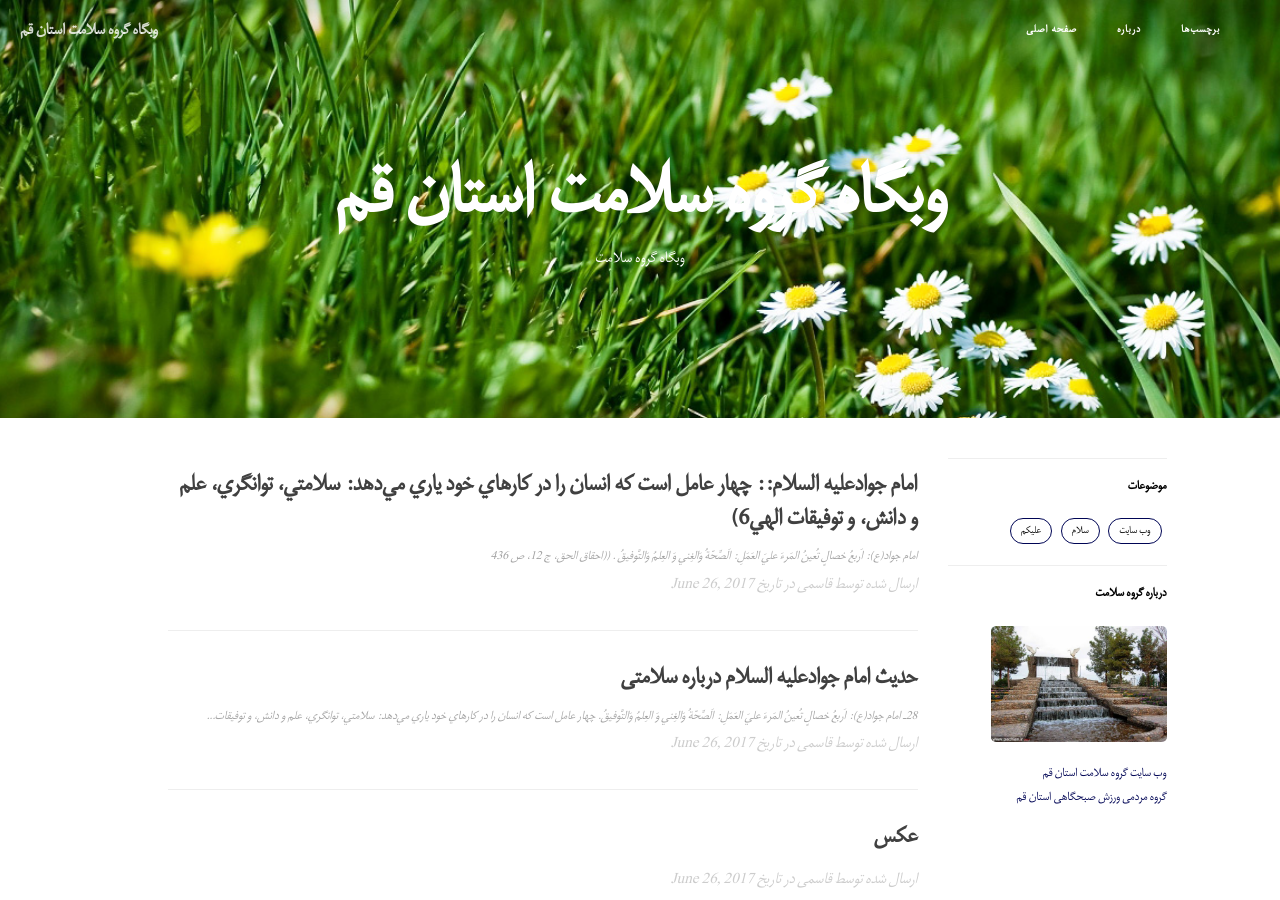
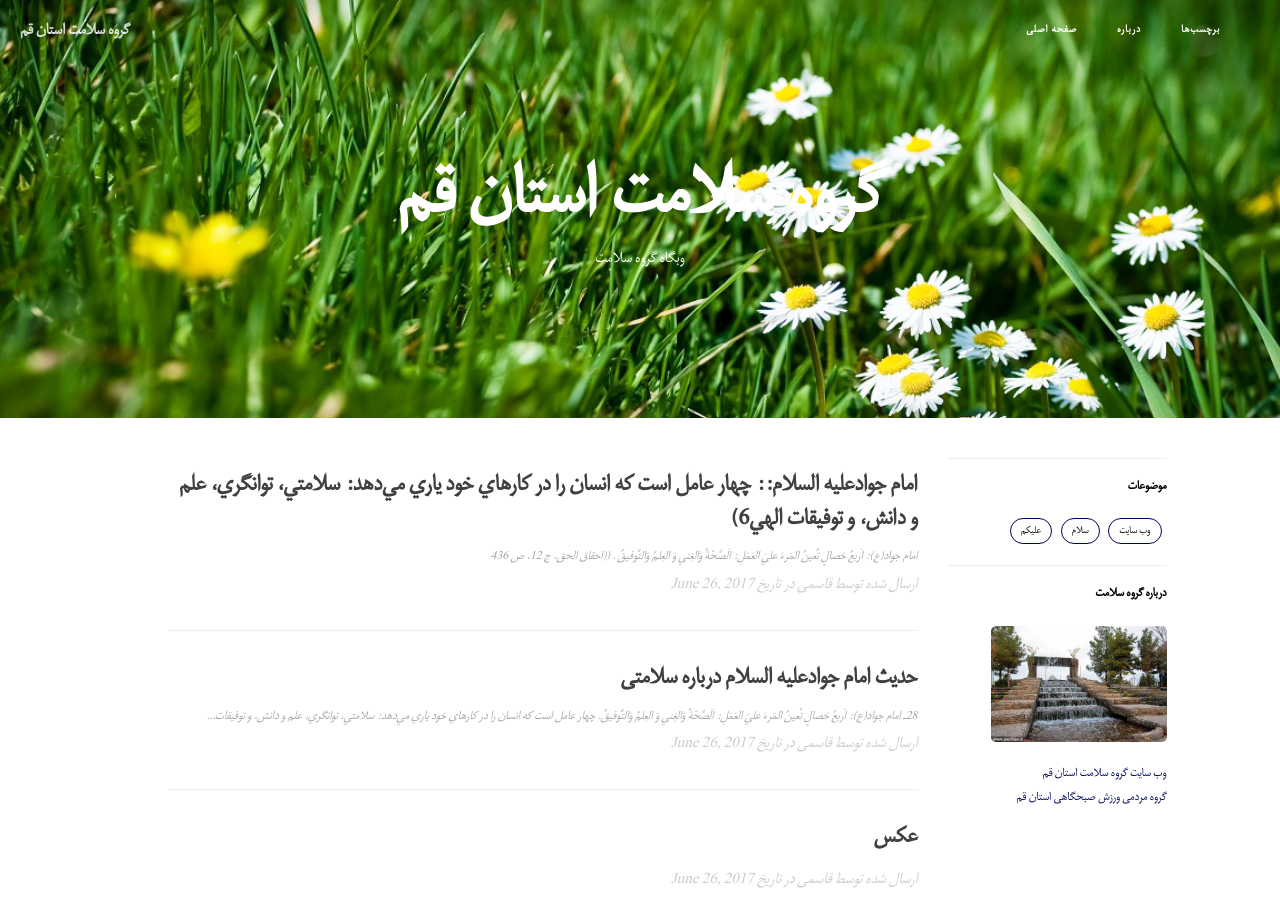
Before and after one commit to grouh-salamat/grouh-salamat.github.io, a Jekyll site: the page built from index.html, in a window 1280 px wide and 900 px high. Built offline with Jekyll 4.4.1, drawn with Linux system fonts in a browser that asks for light colours; the list of posts is cut into pages by our own code.

Commit message:
Update _config.yml

```diff
--- a/_config.yml
+++ b/_config.yml
@@ -1,5 +1,5 @@
 # Site settings
-title: وبگاه گروه سلامت استان قم
+title: گروه سلامت استان قم
 SEOTitle: گروه سلامت قم | صفحه اصلی
 header-img: img/home-bg.jpg
 email: gsqom.ir@gmail.com
```
